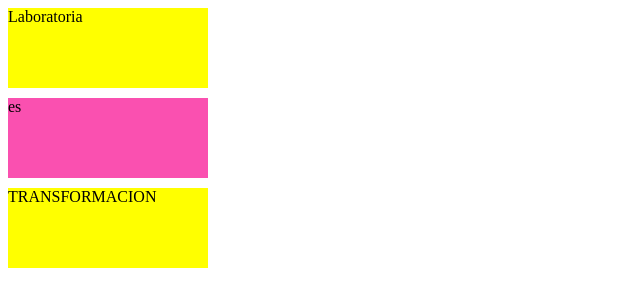
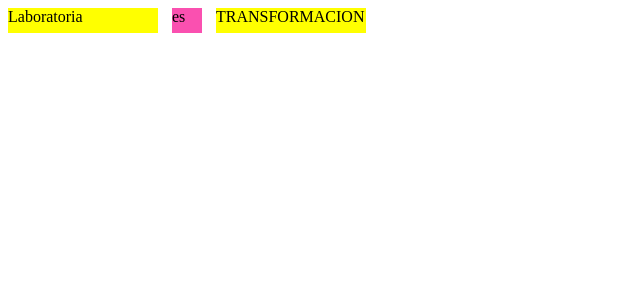
Before and after one commit to ErandyR/banderas, a plain HTML site: page index.html in a window 1280 px wide. Shown: the whole page, without its empty margins (0-640 px from the left). Drawn offline with Linux system fonts and the light colour scheme.

Commit message:
tercer ejercicio

```diff
--- a/assets/css/main.css
+++ b/assets/css/main.css
@@ -1,14 +1,14 @@
 .bandera{
-  display: block;
+  display: inline-block;
   background: #FFFF00;
-  height: 80px;
-  width: 200px;
-  margin-bottom: 10px;
+  height: 25px;
+  width: 150px;
+  margin-right: 10px;
 }
 .bandera2 {
-  display: block;
+  display: inline-block;
   background: #FA50B0;
-  height: 80px;
-  width: 200px;
-  margin-bottom: 10px;
+  height: 25px;
+  width: 30px;
+  margin-right: 10px;
 }
```
